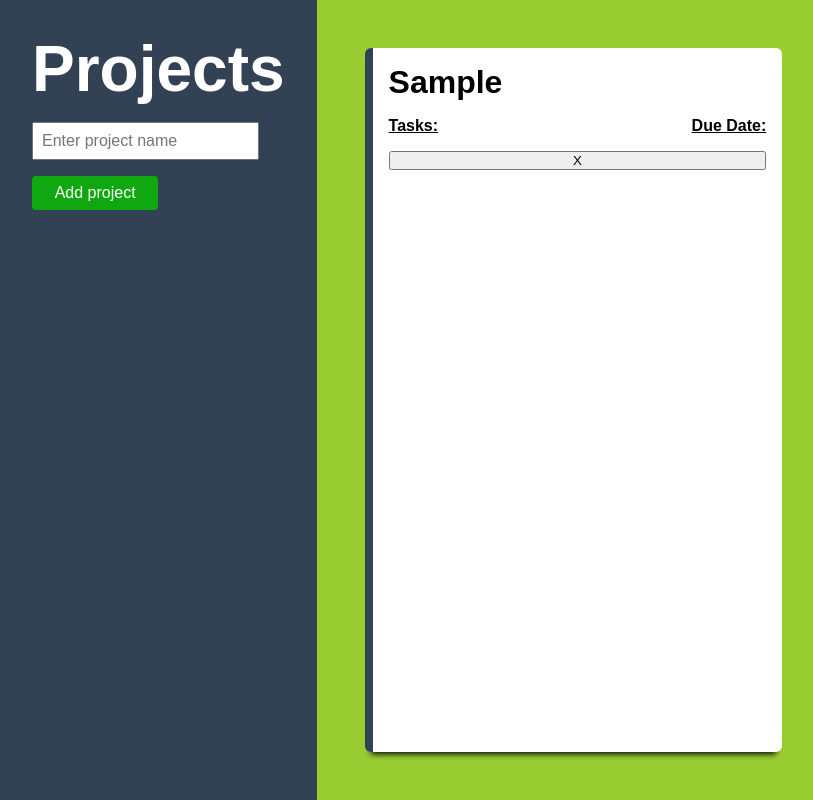
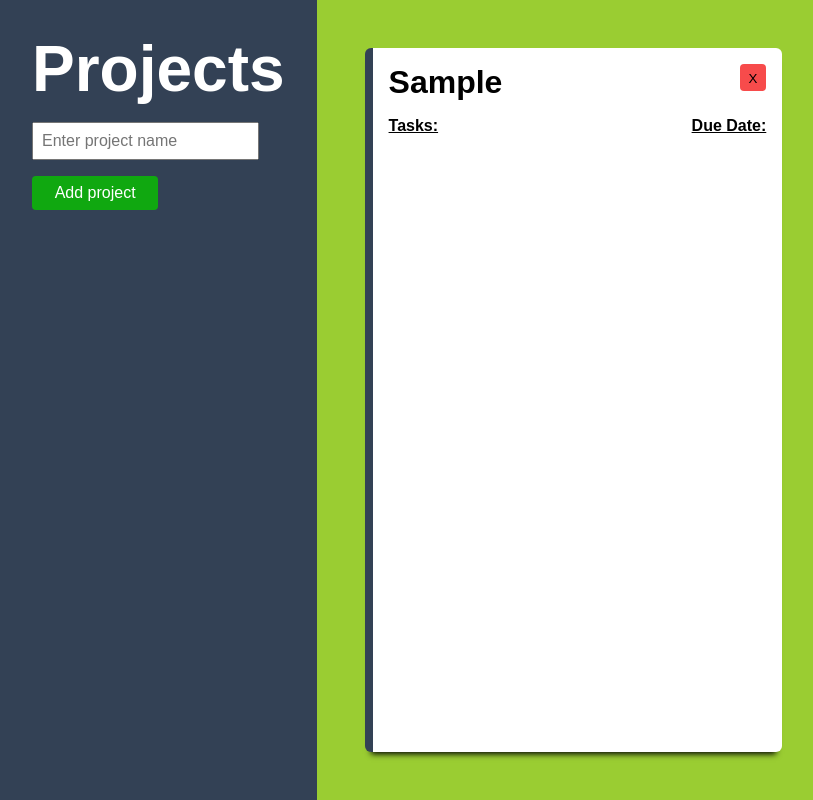
Before and after one commit to TedV4/to-do-app, a plain HTML site: page index.html in a window 1280 px wide. Both pictures are taken after typing "Sample" into the empty fields and a click on the button "Add project". Shown: the whole page, without its empty margins (0-813 px from the left). Drawn offline with Linux system fonts and the light colour scheme.

Commit message:
Style delete project card buttons

```diff
--- a/style.css
+++ b/style.css
@@ -88,3 +88,15 @@ body {
   text-decoration: underline;
   font-weight: bold;
 }
+
+.deleteProjectBtn {
+  align-self: end;
+  position: absolute;
+  padding: 0.5em;
+  height: 2em;
+  width: 2em;
+  border: none;
+  border-radius: 4px;
+  background: rgb(247, 75, 75);
+  cursor: pointer;
+}
```
